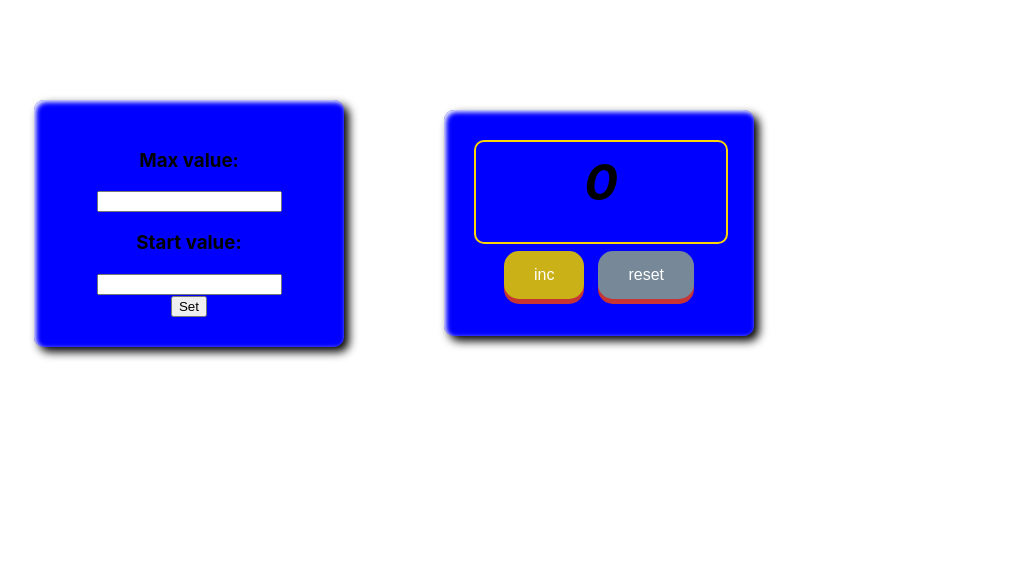
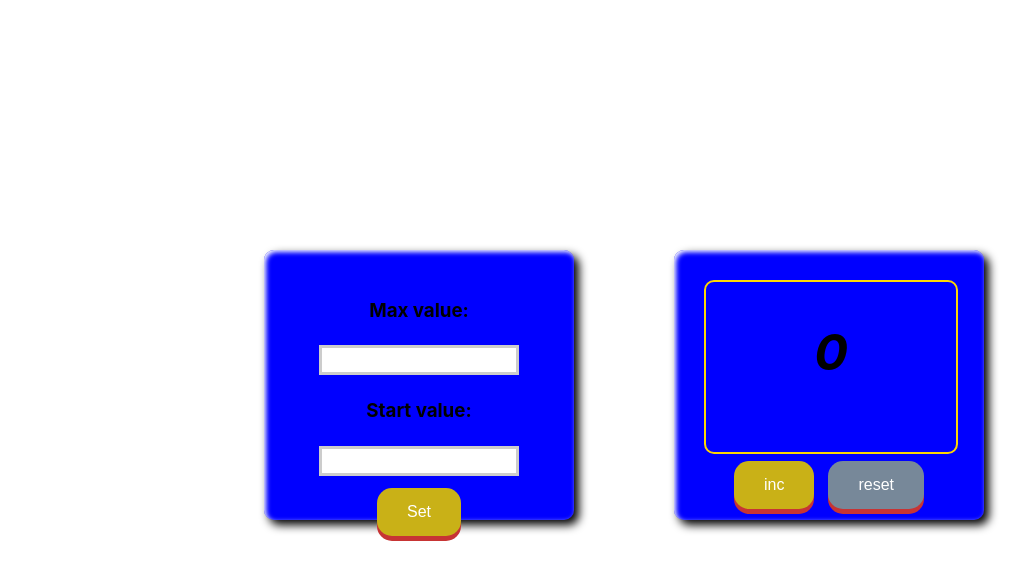
Before and after one commit to KirillHtml5/my-schechik, a React (Create React App) app: page / in a window 1280 px wide. Shown: the top 580 px of the page, without its empty margins (16-1043 px from the left). Built offline with nearby package versions, Linux system fonts and the light colour scheme.

Commit message:
add leftTablo3(style)

```diff
--- a/src/App.css
+++ b/src/App.css
@@ -1,5 +1,5 @@
 .App {
-    display: inline-flex;
+    display: flex;
     justify-content: center;
     align-items: center;
     /*margin: 0 auto;*/
@@ -15,14 +15,26 @@
 }
 
 .right {
-    margin-top: 100px;
+    margin-top: 250px;
+    margin-left: 50px;
+    margin-right: 50px;
+    width: 250px;
+    height: 210px;
+    background-color: blue;
+    border-radius: 10px;
+    text-align: center;
+    box-shadow: 2px 2px 5px white inset, 5px 5px 10px black;
+    padding: 30px;
+}
+
+.left {
+    height: 210px;
+    margin-top: 250px;
     margin-left: 50px;
     margin-right: 50px;
     width: 250px;
     background-color: blue;
     border-radius: 10px;
-    flex-direction: column;
-    align-items: center;
     text-align: center;
     box-shadow: 2px 2px 5px white inset, 5px 5px 10px black;
     padding: 30px;
@@ -62,7 +74,7 @@
 
 .tab {
     display: inline-block;
-    height: 80px;
+    height: 150px;
     border: 2px solid gold;
     border-radius: 10px;
     width: 230px;
@@ -70,6 +82,7 @@
 }
 
 .number {
+    margin-top: 30px;
     font-style: italic;
     font-size: 50px;
     font-weight: bold;
@@ -86,3 +99,36 @@
     border: 3px solid red;
     background-color: red;
 }
+
+.superInput {
+    height: 30px;
+    width: 200px;
+    padding: 1px;
+    margin: 5px 0;
+    box-sizing: border-box;
+    border: 3px solid #ccc;
+    -webkit-transition: 0.5s;
+    transition: 0.5s;
+    outline: none;
+}
+
+.superInput:focus {
+    border: 3px solid rgba(253, 226, 44, 0.81);
+}
+
+.errorInput {
+    width: 20%;
+    padding: 12px 20px;
+    margin: 8px 0;
+    box-sizing: border-box;
+    border: 10px solid red;
+    -webkit-transition: 0.5s;
+    transition: 0.5s;
+    outline: none;
+}
+
+.error2 {
+    color: red;
+    font-size: 20px;
+
+}
--- a/src/App.tsx
+++ b/src/App.tsx
@@ -8,7 +8,6 @@ function App() {
 
 
     let [num, setNum] = useState<number>(0)
-
     let [maxValue, setMaxValue] = useState<number>(5)
     let [startValue, setStartValue] = useState<number>(0)
     let [error, setError] = useState<string | null>(null)
@@ -16,7 +15,6 @@ function App() {
     const onClickInc = () => {
         if (num < maxValue)
             setNum(num + 1)
-
     }
     const onClickReset = () => {
         setNum(startValue)
@@ -44,7 +42,7 @@ function App() {
 
     return (
         <div className={'App'}>
-            <div className={'right'}>
+            <div className={'left'}>
                 <LeftTablo
                     maxValue={maxValue}
                     startValue={startValue}
--- a/src/component/LeftTablo/LeftTablo.tsx
+++ b/src/component/LeftTablo/LeftTablo.tsx
@@ -28,7 +28,7 @@ export const LeftTablo = (props: LeftTabloPropsType) => {
                 <input
                     type={"number"}
                     onChange={onChangeMaxHandler}
-                    className={props.error ? 'error' : ''}
+                    className={props.error ? 'error2' : 'superInput'}
                 />
             </div>
             <div>
@@ -36,10 +36,10 @@ export const LeftTablo = (props: LeftTabloPropsType) => {
                 <input
                     type={"number"}
                     onChange={onChangeStartHandler}
-                    className={props.error ? 'error' : ''}
+                    className={props.error ? 'error2' : 'superInput'}
                 />
             </div>
-            <button onClick={setLocal}>Set</button>
+            <button onClick={setLocal} className={'default'}>Set</button>
         </div>
     );
 };
```
